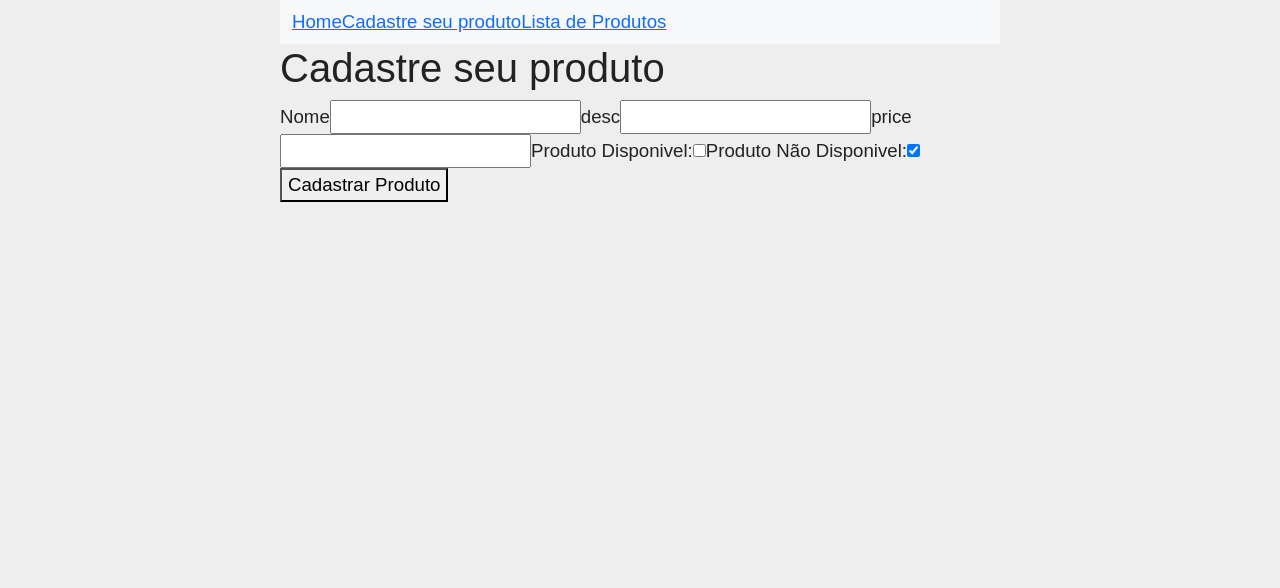
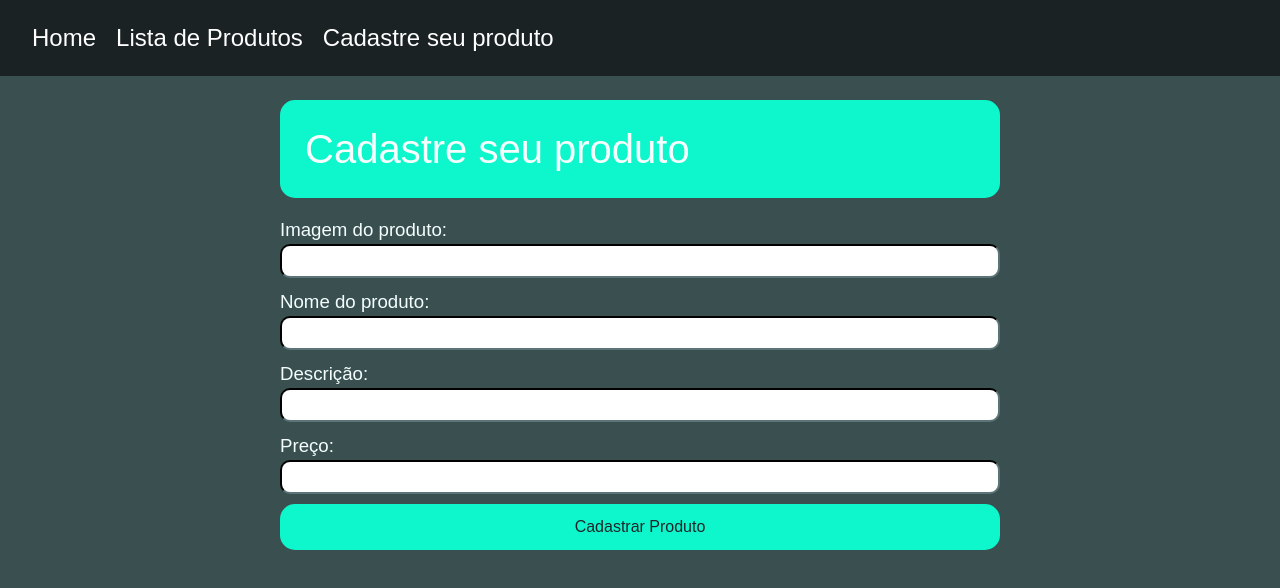
Before and after one commit to NexoCasion/TCC, a React (Create React App) app in the folder frontend/: page /cadastro in a window 1280 px wide. Shown: the top 588 px of the page. Built offline with nearby package versions, Linux system fonts and the light colour scheme.

Commit message:
modules.export arrumado

```diff
--- a/frontend/src/index.css
+++ b/frontend/src/index.css
@@ -1,8 +1,62 @@
 body{
-  background: #eee;
-  color: #222;
+  background: #3A4F50;
+  color: #f4fefd;
   font-family: Arial, sans-serif;
   font-size: 14pt;
   margin: 0 auto;
   width: 720px;
 }
+.navbar{
+  width: 100%;
+  position: fixed;
+  left: 0;
+  padding: 10px;
+  top: 0;
+  background-color: #1B2223;
+
+}
+a{
+  text-decoration: none;
+  color: white;
+}
+.nav-item{
+  padding: 10px;
+  font-size:x-large;
+
+}
+
+
+
+.teste{
+  margin-top: 100px;
+}
+#form{
+display:flex;
+flex-direction: column;
+
+}
+.titulo{
+  padding: 25px;
+  margin-top: 15px;
+  background-color: #0ef6cc;
+  border-radius: 15px;
+}
+.btn{
+
+  border-radius: 15px;
+  padding: 10px;
+  background-color: #0ef6cc;
+  margin-top: 10px;
+}
+.btn:hover{
+  background-color: #0ef6cc;
+}
+.dados{
+  margin-top: 10px;
+}
+.cx-text{
+  background-color: white;
+  border-radius: 10px;
+  border-color: #1B2223;
+
+}
--- /dev/null
+++ b/frontend/src/pages/Card.jsx
@@ -0,0 +1,15 @@
+import React from 'react'
+
+function Card(props) {
+  return (
+    <div key={props._id}>
+        <h2>{props.nome}</h2>
+        <p>{props.desc} </p>
+        <p>{props.price}</p>
+        <p>{props.imageUrl}</p>
+        <p>{props.createdAt}</p>
+    </div>
+  )
+}
+
+export default Card
--- a/frontend/src/pages/Home.jsx
+++ b/frontend/src/pages/Home.jsx
@@ -1,16 +1,15 @@
 import React from 'react'
 import { Outlet, NavLink } from 'react-router-dom'
-
+import "./NavBar.css"
 function Home() {
   return (
     <>
 
-   <nav class="navbar navbar-expand-lg bg-body-tertiary">
+   <nav class="navbar navbar-expand-lg">
   <div class="container-fluid">
-    <button class="navbar-toggler" type="button" data-bs-toggle="collapse" data-bs-target="#navbarTogglerDemo01" aria-controls="navbarTogglerDemo01" aria-expanded="false" aria-label="Toggle navigation">
-      <span class="navbar-toggler-icon">Home</span>
-    </button>
     <div class="collapse navbar-collapse" id="navbarTogglerDemo01">
+        <ul class="navbar-nav me-auto mb-2 mb-lg-0">
+            <li class="nav-item">
         <NavLink
                         to='/'
                         className={({isActive})=>
@@ -19,7 +18,17 @@ function Home() {
                     >
                         Home
                     </NavLink>
-        <ul class="navbar-nav me-auto mb-2 mb-lg-0">
+                    </li>
+            <li class="nav-item">
+            <NavLink
+                        to='/produtos'
+                        className={({isActive})=>
+                            isActive ? 'link-clicado' : ''
+                        }
+                    >
+                        Lista de Produtos
+                    </NavLink>
+            </li>
             <li class="nav-item">
             <NavLink
                         to='/cadastro'
@@ -30,25 +39,15 @@ function Home() {
                         Cadastre seu produto
                     </NavLink>
             </li>
-            <li class="nav-item">
-            <NavLink
-                        to='/produtos'
-                        className={({isActive})=>
-                            isActive ? 'link-clicado' : ''
-                        }
-                    >
-                        Lista de Produtos
-                    </NavLink>
-            </li>
 
         </ul>
 
         </div>
     </div>
     </nav>
-
-
+<div className="teste">
     <Outlet/>
+</div>
     </>
   )
 }
--- a/frontend/src/pages/Produtos.jsx
+++ b/frontend/src/pages/Produtos.jsx
@@ -1,23 +1,19 @@
 import React,{useState,useEffect} from 'react'
 import axios from 'axios'
+import Card from './Card'
 function Produtos() {
     const [produtos,setProdutos] = useState([])
     useEffect(()=>{
-        axios.get('https://loja-turma-terca-super-geeks.onrender.com/products')
+        axios.get('http://localhost:3001/produtos')
             .then(res=>setProdutos(res.data))
             .catch(err=>console.log(err))
     },[])
   return (
-    <div>
+    <div className='space-top'>
         <h1> Produtos </h1>
 
         {
-            produtos.map(p=> <div key={p._id}>
-                                <h2>{p.nome}</h2>
-                                <p>{p.desc} </p>
-                                <p>{p.price}</p>
-                                <p>{p.disponivel}</p>
-                            </div>
+            produtos.map(p=> <Card {...p}/>
             )
         }
 
--- a/frontend/src/pages/Registrar.jsx
+++ b/frontend/src/pages/Registrar.jsx
@@ -2,13 +2,12 @@ import React,{useState} from 'react'
 import axios from 'axios';
 
 function Registrar() {
-    const [disponivel,setDisponivel] = useState(false);
+
     const [nome,setNome]= useState('');
     const [price,setPrice]= useState('');
     const [desc,setDesc]= useState('');
-    const handleCheckboxChange = (event)=>{
-        setDisponivel(event.target.checked);
-    }
+    const [imageUrl, setImageUrl]= useState('');
+    const [createdAt, setCreatedAt]= useState('');
 
     const envioFormulario = (event)=>{
         event.preventDefault();
@@ -17,53 +16,46 @@ function Registrar() {
 
     function cadastrarProduto(){
         console.log(typeof(disponivel))
-        axios.post('https://loja-turma-terca-super-geeks.onrender.com/products',{disponivel,nome,desc,price})
+        axios.post('https://GIGA-suplements.com/products',{imageUrl,nome,desc,price,createdAt})
             .then(res=>console.log(res.data))
             .catch(erro=>console.log(erro))
     }
     return (
-        <div>
-            <h1>Cadastre seu produto</h1>
+        <div >
+            <h1 className='titulo'>Cadastre seu produto</h1>
             <div>
-                <form onSubmit={envioFormulario}>
-                    <label htmlFor="nome">Nome</label>
-                    <input
+                <form id='form' onSubmit={envioFormulario}>
+                <label className='dados' htmlFor="imageUrl">Imagem do produto:</label>
+                    <input className='cx-text'
+                        type="text"
+                        id="imageUrl"
+                        name="imageUrl"
+                        onChange={(e)=>setNome(e.target.value)}
+                    />
+
+                    <label className='dados' htmlFor="nome">Nome do produto:</label>
+                    <input className='cx-text'
                         type="text"
                         id="nome"
                         name="nome"
                         onChange={(e)=>setNome(e.target.value)}
                     />
-                    <label htmlFor="desc">desc</label>
-                    <input
+                    <label className='dados' htmlFor="desc">Descrição:</label>
+                    <input className='cx-text'
                         type="text"
                         id="desc"
                         name="desc"
                         onChange={(e)=>setDesc(e.target.value)}
                     />
-                    <label htmlFor="price">price</label>
-                    <input
+                    <label className='dados' htmlFor="price">Preço:</label>
+                    <input className='cx-text'
                         type="number"
                         id="price"
                         name="price"
                         onChange={(e)=>setPrice(e.target.value)}
                     />
-                    <label htmlFor="disponivel"> Produto Disponivel:</label>
-                    <input
-                        type="checkbox"
-                        name="disponivel"
-                        id="disponivel"
-                        checked={disponivel}
-                        onChange={handleCheckboxChange}
-                    />
-                    <label htmlFor="nDisponivel"> Produto Não Disponivel:</label>
-                    <input
-                        type="checkbox"
-                        name="nDisponivel"
-                        id="nDisponivel"
-                        checked={!disponivel}
-                        onChange={handleCheckboxChange}
-                    />
-                    <button type="submit">Cadastrar Produto</button>
+
+                    <button className='btn' type="submit">Cadastrar Produto</button>
                 </form>
             </div>
         </div>
```
Also changed, not shown: 2 other files (tests, documents, lock files or other folders).
